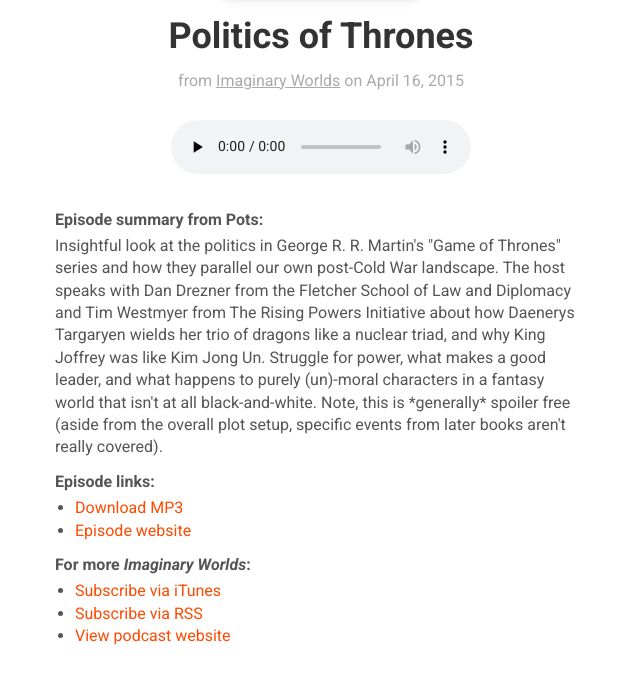
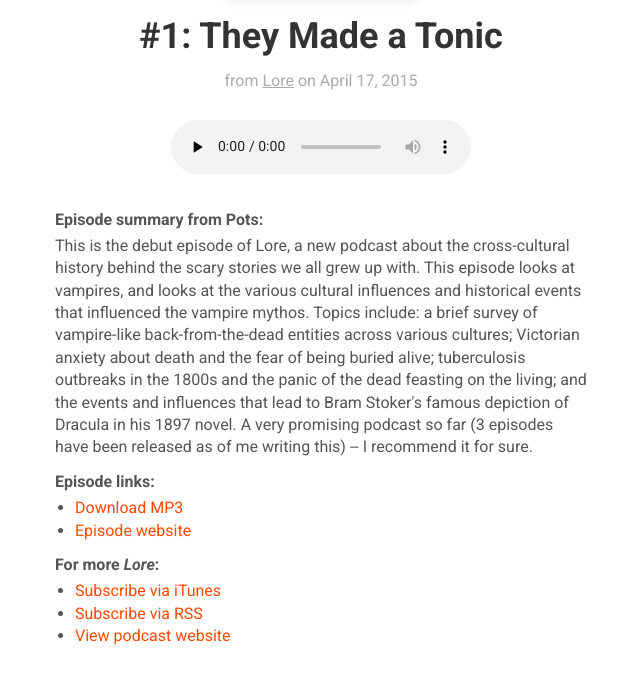
Before and after one commit to davidpots/podcasts, a Jekyll site: the page built from index.html, in a window 1280 px wide and 1400 px high, cut to the strip 639-1323 px from the top of the window. Shown: the whole strip, without its empty margins (319-959 px from the left). Built offline with Jekyll 4.4.1, drawn with Linux system fonts in a browser that asks for light colours; nearby versions of some CDN libraries.

Commit message:
Adds episode

```diff
--- /dev/null
+++ b/_episodes/2015-04-17--lore--1-they-made-a-tonic.md
@@ -0,0 +1,9 @@
+---
+date:          "2015-04-17"
+orig_date:     "2015-03-19"
+podcast:       "Lore"
+title:         "#1: They Made a Tonic"
+summary:       "This is the debut episode of Lore, a new podcast about the cross-cultural history behind the scary stories we all grew up with. This episode looks at vampires, and looks at the various cultural influences and historical events that influenced the vampire mythos. Topics include: a brief survey of vampire-like back-from-the-dead entities across various cultures; Victorian anxiety about death and the fear of being buried alive; tuberculosis outbreaks in the 1800s and the panic of the dead feasting on the living; and the events and influences that lead to Bram Stoker's famous depiction of Dracula in his 1897 novel. A very promising podcast so far (3 episodes have been released as of me writing this) -- I recommend it for sure."
+url-audio:     "http://traffic.libsyn.com/lorepodcast/They_Made_a_Tonic.m4a"
+url-web:       "http://www.lorepodcast.com/episodes/episode-1-they-made-a-tonic"
+---
--- a/shows.html
+++ b/shows.html
@@ -17,10 +17,10 @@
     <p class="mbxxs">{{ podcast.description }}</p>
     <p class="mbxxs">
       {% if podcast.url-itunes %}
-        <a href="{{ podcast.url-itunes }}">iTunes</a>&nbsp;|&nbsp;
+        <a href="{{ podcast.url-itunes }}">iTunes</a>&nbsp;|
       {% endif %}
       {% if podcast.url-rss %}
-        <a href="{{ podcast.url-rss }}">RSS</a>&nbsp;|&nbsp;
+        <a href="{{ podcast.url-rss }}">RSS</a>&nbsp;|
       {% endif %}
       <a href="{{ podcast.url-web }}">Website</a>
     </p>
```
Also changed, not shown: _podcasts/lore.md (added, +9 -0 lines).
